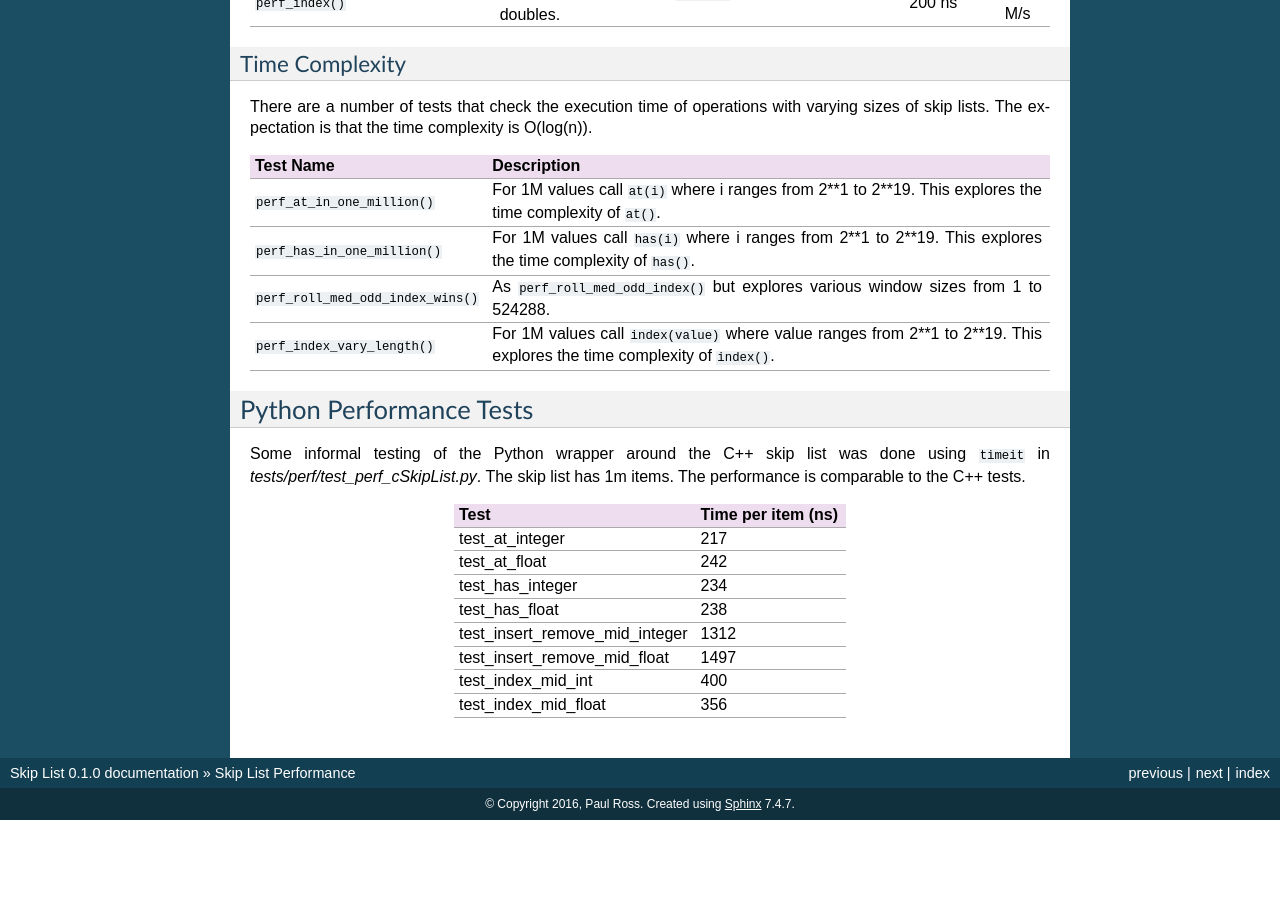
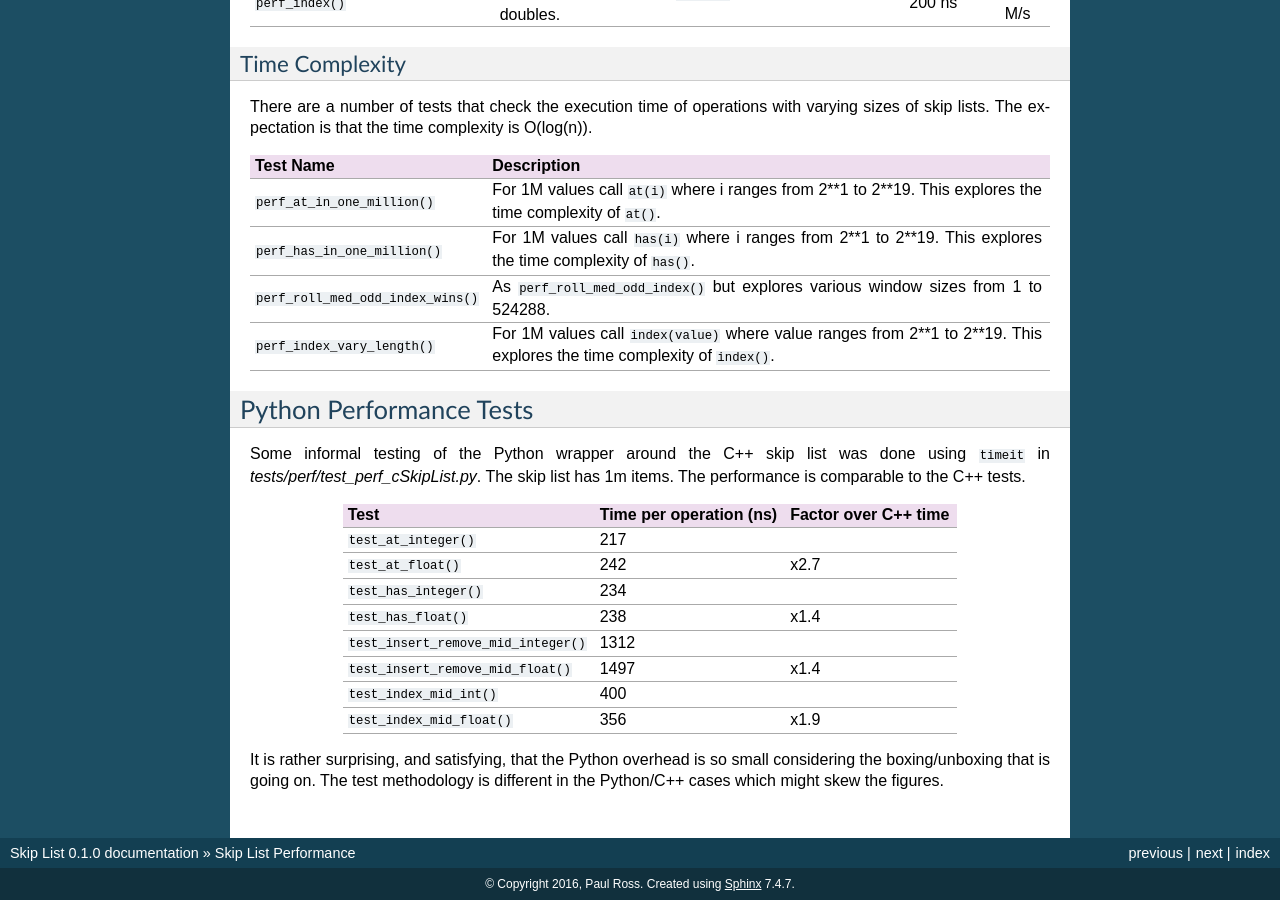
Before and after one commit to paulross/skiplist, a Sphinx documentation site: the page built from docs/source/performance.rst, in a window 1280 px wide and 900 px high, scrolled down 7895 px. Built offline with Sphinx 7.4.7, drawn with Linux system fonts in a browser that asks for light colours; before the commit the page ends 8715 px from its top, so only the background shows below that.

Commit message:
Adds comparison of Python to C++ performance.

```diff
--- a/docs/source/performance.rst
+++ b/docs/source/performance.rst
@@ -290,15 +290,17 @@ Python Performance Tests
 
 Some informal testing of the Python wrapper around the C++ skip list was done using ``timeit`` in *tests/perf/test_perf_cSkipList.py*. The skip list has 1m items. The performance is comparable to the C++ tests.
 
-=============================== ===========================
-Test                            Time per item (ns)
-=============================== ===========================
-test_at_integer                 217
-test_at_float                   242
-test_has_integer                234
-test_has_float                  238
-test_insert_remove_mid_integer  1312
-test_insert_remove_mid_float    1497
-test_index_mid_int              400
-test_index_mid_float            356
-=============================== ===========================
+======================================= =========================== ==============================
+Test                                    Time per operation (ns)     Factor over C++ time
+======================================= =========================== ==============================
+``test_at_integer()``                   217
+``test_at_float()``                     242                         x2.7
+``test_has_integer()``                  234
+``test_has_float()``                    238                         x1.4
+``test_insert_remove_mid_integer()``    1312
+``test_insert_remove_mid_float()``      1497                        x1.4
+``test_index_mid_int()``                400
+``test_index_mid_float()``              356                         x1.9
+======================================= =========================== ==============================
+
+It is rather surprising, and satisfying, that the Python overhead is so small considering the boxing/unboxing that is going on. The test methodology is different in the Python/C++ cases which might skew the figures.
```
Also changed, not shown: 1 other file.
